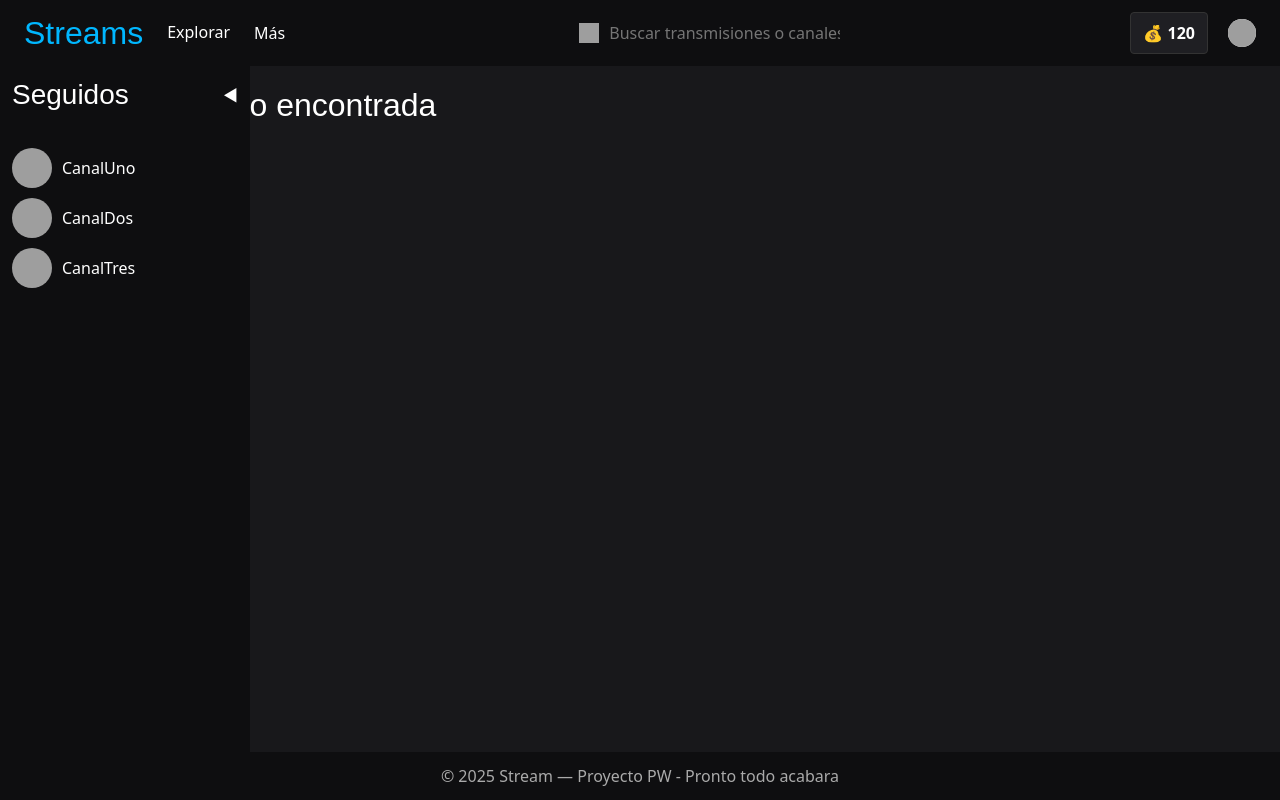
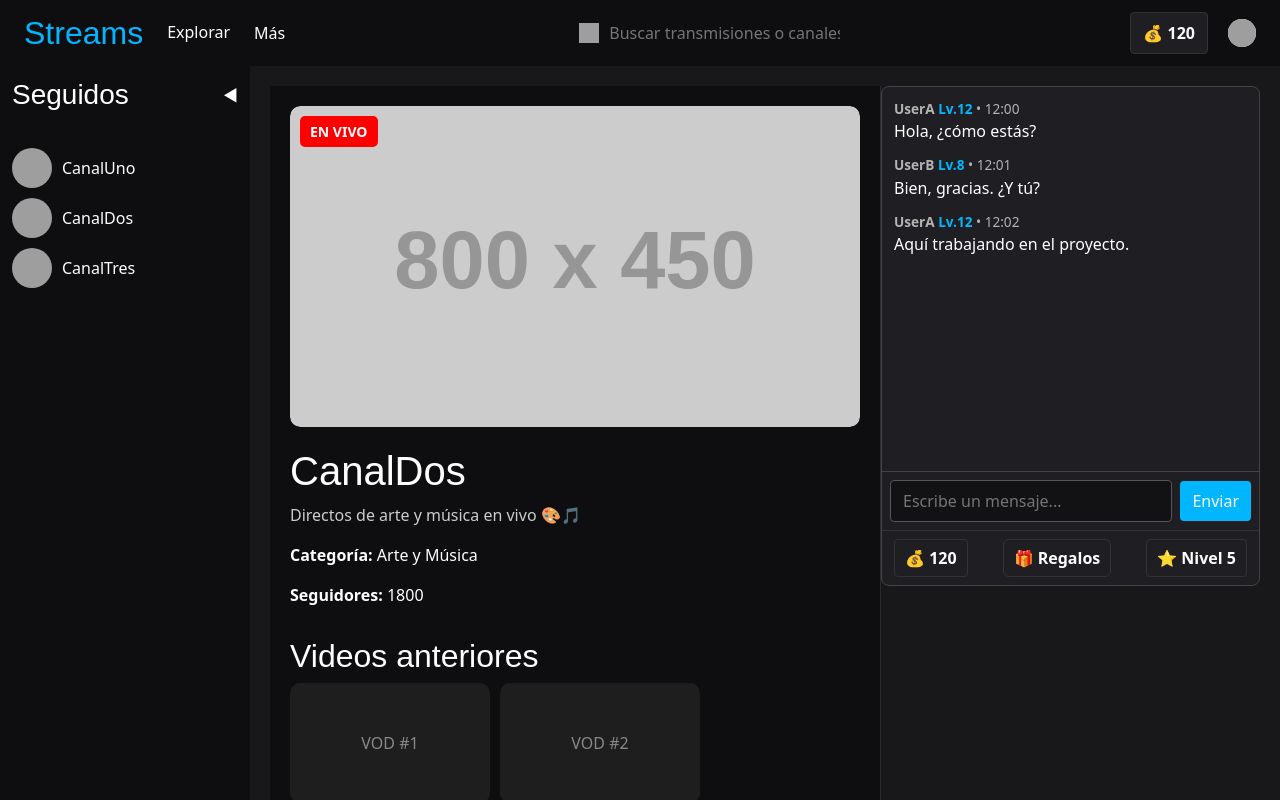
Before and after one commit to WCharlesOH/ProyectoPW, a React (Vite) app in the folder Pagina_Streams/: page /perfil/CanalDos in a window 1280 px wide. Before the commit this address had no page. Shown: the top 800 px of the page. Built offline with nearby package versions, Linux system fonts and the light colour scheme; grey boxes are pictures that could not be loaded.

Commit message:
Hice el perfil de cada streamer

```diff
--- a/Pagina_Streams/src/App.tsx
+++ b/Pagina_Streams/src/App.tsx
@@ -39,7 +39,7 @@ export default function App() {
         <Routes>
           <Route path="/" element={<Home />} />
           <Route path="/explorar" element={<Explorar />} />
-          <Route path="/perfils/:username" element={<Perfil monedas={monedas} setMonedas={setMonedas} />} />
+          <Route path="/perfil/:username" element={<Perfil monedas={monedas} setMonedas={setMonedas} />} />
           <Route path="/perfilv/:username" element={<Perfil_V />} />
           <Route path="/login" element={<Login />} />
           <Route path="/registro" element={<Registro />} />
--- a/Pagina_Streams/src/components/Player.tsx
+++ b/Pagina_Streams/src/components/Player.tsx
@@ -0,0 +1,30 @@
+interface PlayerProps {
+  imagenUrl: string;
+}
+
+export default function Player({ imagenUrl }: PlayerProps) {
+  return (
+    <div style={{ borderRadius: 10, overflow: "hidden", position: "relative", maxWidth: 800 }}>
+      <img
+        src={imagenUrl}
+        alt="Vista previa del stream"
+        style={{ width: "100%", borderRadius: 10, objectFit: "cover" }}
+      />
+      <div
+        style={{
+          position: "absolute",
+          top: 10,
+          left: 10,
+          backgroundColor: "red",
+          color: "white",
+          padding: "5px 10px",
+          borderRadius: 5,
+          fontSize: 14,
+          fontWeight: "bold",
+        }}
+      >
+        EN VIVO
+      </div>
+    </div>
+  );
+}
--- a/Pagina_Streams/src/components/Sidebar.tsx
+++ b/Pagina_Streams/src/components/Sidebar.tsx
@@ -86,7 +86,7 @@ export default function Sidebar({ onToggle }: SidebarProps) {
                     style={{ width: 40, height: 40, borderRadius: "50%" }}
                   />
                   <Link
-                    to={`/perfils/${s.name}`}
+                    to={`/perfil/${s.name}`}
                     style={{
                       color: "white",
                       marginLeft: "10px",
--- a/Pagina_Streams/src/pages/Perfil.tsx
+++ b/Pagina_Streams/src/pages/Perfil.tsx
@@ -1,18 +1,119 @@
+import React from "react";
+import { useParams } from "react-router-dom";
 import ChatBox from "../components/ChatBox";
-import Sidebar from "../components/Sidebar";
+import Player from "../components/Player";
 
 interface PerfilProps {
   monedas: number;
   setMonedas: (monedas: number) => void;
 }
 
+interface StreamerInfo {
+  username: string;
+  descripcion: string;
+  categoria: string;
+  seguidores: number;
+  imagenUrl: string;
+}
+
+// Datos de ejemplo (puedes reemplazar por tu fetch/API)
+const STREAMERS: StreamerInfo[] = [
+  {
+    username: "CanalUno",
+    descripcion: "Streamer de juegos retro y charlas casuales.",
+    categoria: "Retro Gaming",
+    seguidores: 2500,
+    imagenUrl: "https://placehold.co/800x450?text=CanalUno+Live",
+  },
+  {
+    username: "CanalDos",
+    descripcion: "Directos de arte y música en vivo 🎨🎵",
+    categoria: "Arte y Música",
+    seguidores: 1800,
+    imagenUrl: "https://placehold.co/800x450?text=CanalDos+En+Vivo",
+  },
+  {
+    username: "CanalTres",
+    descripcion: "Torneos de shooters y contenido competitivo.",
+    categoria: "Esports",
+    seguidores: 5300,
+    imagenUrl: "https://placehold.co/800x450?text=CanalTres+Streaming",
+  },
+];
+
+const SIDEBAR_WIDTH = 250; // ancho del Sidebar existente (ajústalo si cambias tu Sidebar)
+
 export default function Perfil({ monedas, setMonedas }: PerfilProps) {
+  const { username } = useParams<{ username: string }>();
+  const streamer = STREAMERS.find(
+    (s) => s.username.toLowerCase() === username?.toLowerCase()
+  );
+
+  if (!streamer) {
+    return (
+      <div style={{ color: "white", textAlign: "center", padding: "2rem", marginLeft: SIDEBAR_WIDTH }}>
+        <h2>Streamer no encontrado</h2>
+      </div>
+    );
+  }
+
   return (
-    <div style={{ display: "flex", width: "100%", height: "100%" }}>
-      <div style={{ flex: 1, padding: "20px"}}>
-        <h2>Perfil del Viewer</h2>
+    <div
+      style={{
+        display: "flex",
+        height: "100vh",
+        backgroundColor: "#0e0e10",
+        color: "white",
+        // deja espacio al Sidebar fijo existente
+        marginLeft: SIDEBAR_WIDTH,
+      }}
+    >
+      {/* Contenido principal */}
+      <div style={{ flex: 1, padding: "20px", overflowY: "auto" }}>
+        <div style={{ marginBottom: "20px" }}>
+          <Player imagenUrl={streamer.imagenUrl} />
+        </div>
+
+        <h1>{streamer.username}</h1>
+        <p style={{ color: "#ccc" }}>{streamer.descripcion}</p>
+        <p><strong>Categoría:</strong> {streamer.categoria}</p>
+        <p><strong>Seguidores:</strong> {streamer.seguidores}</p>
+
+        {/* VODs */}
+        <div style={{ marginTop: "30px" }}>
+          <h2>Videos anteriores</h2>
+          <div style={{ display: "flex", gap: "10px", flexWrap: "wrap" }}>
+            {[1, 2, 3].map((i) => (
+              <div
+                key={i}
+                style={{
+                  backgroundColor: "#1e1e1e",
+                  borderRadius: "10px",
+                  width: "200px",
+                  height: "120px",
+                  display: "flex",
+                  alignItems: "center",
+                  justifyContent: "center",
+                  color: "#888",
+                }}
+              >
+                VOD #{i}
+              </div>
+            ))}
+          </div>
+        </div>
       </div>
-      <div style={{ marginTop: "20px", display: "flex", justifyContent: "right" }}>
+
+      {/* ChatBox a la derecha (mantiene monedas) */}
+      <div
+        style={{
+          width: 380,
+          backgroundColor: "#18181b",
+          display: "flex",
+          flexDirection: "column",
+          borderLeft: "1px solid #2a2a2a",
+        }}
+      >
         <ChatBox monedas={monedas} setMonedas={setMonedas} />
       </div>
     </div>
```
